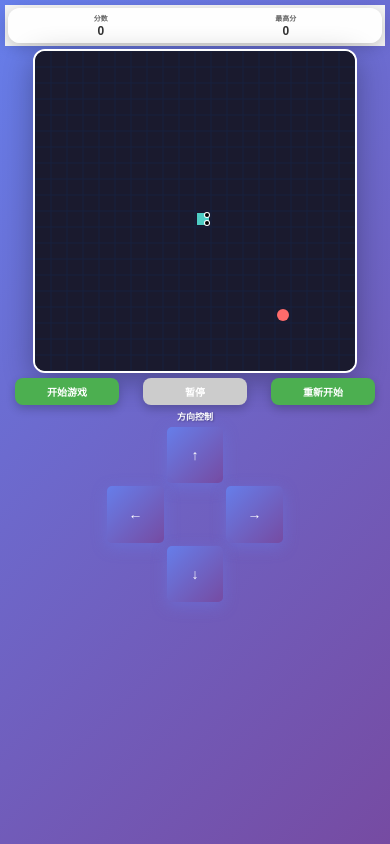
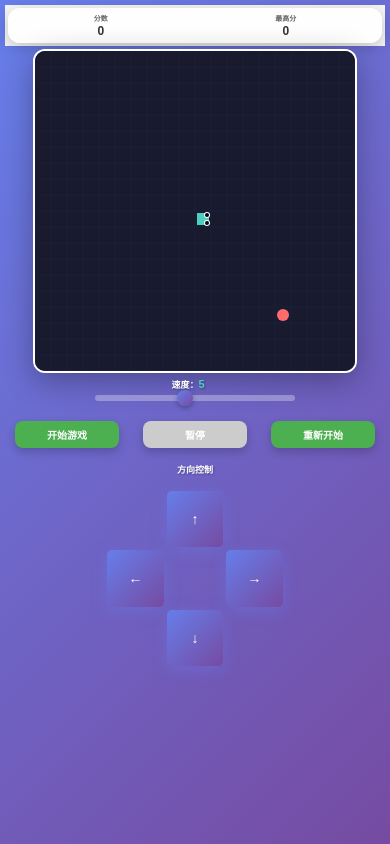
Before and after one commit to wang342623/CandyCrush, a plain HTML site: page snake/index.html in a window 390 px wide. Drawn offline with Linux system fonts and the light colour scheme.

Commit message:
Add speed control feature: implement slider for game speed adjustment, update game logic to reflect speed changes in real-time, and enhance UI with corresponding styles.

```diff
--- a/snake/game.js
+++ b/snake/game.js
@@ -8,6 +8,8 @@ const resetBtn = document.getElementById('resetBtn');
 const gameOverModal = document.getElementById('gameOverModal');
 const finalScoreElement = document.getElementById('finalScore');
 const newRecordElement = document.getElementById('newRecord');
+const speedSlider = document.getElementById('speedSlider');
+const speedValue = document.getElementById('speedValue');
 
 // 游戏配置
 const GRID_SIZE = 20;
@@ -24,6 +26,7 @@ let highScore = 0;
 let gameRunning = false;
 let gamePaused = false;
 let gameLoop = null;
+let gameSpeed = 250; // 默认速度（毫秒）
 
 // 触摸控制
 let touchStartX = 0;
@@ -269,6 +272,24 @@ function gameStep() {
     }
 }
 
+// 更新游戏速度
+function updateGameSpeed() {
+    const speedLevel = parseInt(speedSlider.value);
+    speedValue.textContent = speedLevel;
+
+    // 速度等级转换为毫秒（1-10级，对应500-100毫秒）
+    // 等级越高，速度越快（间隔越小）
+    gameSpeed = 550 - (speedLevel * 50);
+
+    // 如果游戏正在运行，需要重新设置interval
+    if (gameRunning && !gamePaused) {
+        if (gameLoop) {
+            clearInterval(gameLoop);
+        }
+        gameLoop = setInterval(gameStep, gameSpeed);
+    }
+}
+
 // 开始游戏
 function startGame() {
     if (!gameRunning) {
@@ -276,7 +297,7 @@ function startGame() {
         gamePaused = false;
         startBtn.disabled = true;
         pauseBtn.disabled = false;
-        gameLoop = setInterval(gameStep, 150);
+        updateGameSpeed(); // 使用当前速度设置
     }
 }
 
@@ -436,6 +457,9 @@ startBtn.addEventListener('click', startGame);
 pauseBtn.addEventListener('click', pauseGame);
 resetBtn.addEventListener('click', resetGame);
 
+// 速度滑块事件
+speedSlider.addEventListener('input', updateGameSpeed);
+
 // 检测移动设备
 function detectMobile() {
     const isMobile = /Android|webOS|iPhone|iPad|iPod|BlackBerry|IEMobile|Opera Mini/i.test(navigator.userAgent);
@@ -462,4 +486,5 @@ window.addEventListener('load', () => {
     loadHighScore();
     initGame();
     detectMobile();
+    updateGameSpeed(); // 初始化速度显示
 });
--- a/snake/index.html
+++ b/snake/index.html
@@ -32,6 +32,11 @@
     </div>
 
     <canvas id="gameCanvas"></canvas>
+
+    <div class="speed-control">
+        <label for="speedSlider" class="speed-label">速度：<span id="speedValue">5</span></label>
+        <input type="range" id="speedSlider" min="1" max="10" value="5" step="1">
+    </div>
 
     <div class="game-controls">
         <button id="startBtn">开始游戏</button>
--- a/snake/style.css
+++ b/snake/style.css
@@ -85,6 +85,76 @@ body {
     max-width: 100%;
     height: auto;
     flex-shrink: 0;
+}
+
+.speed-control {
+    margin-top: 15px;
+    margin-bottom: 15px;
+    display: flex;
+    flex-direction: column;
+    align-items: center;
+    gap: 8px;
+    width: 100%;
+    max-width: 600px;
+    flex-shrink: 0;
+}
+
+.speed-label {
+    color: white;
+    font-size: clamp(12px, 2vw, 14px);
+    font-weight: bold;
+    text-shadow: 1px 1px 2px rgba(0, 0, 0, 0.3);
+}
+
+#speedSlider {
+    width: 100%;
+    max-width: 300px;
+    height: 8px;
+    border-radius: 5px;
+    background: rgba(255, 255, 255, 0.3);
+    outline: none;
+    -webkit-appearance: none;
+    appearance: none;
+}
+
+#speedSlider::-webkit-slider-thumb {
+    -webkit-appearance: none;
+    appearance: none;
+    width: 20px;
+    height: 20px;
+    border-radius: 50%;
+    background: linear-gradient(135deg, #667eea 0%, #764ba2 100%);
+    cursor: pointer;
+    box-shadow: 0 2px 5px rgba(0, 0, 0, 0.3);
+    transition: all 0.2s;
+}
+
+#speedSlider::-webkit-slider-thumb:hover {
+    transform: scale(1.1);
+    box-shadow: 0 3px 8px rgba(0, 0, 0, 0.4);
+}
+
+#speedSlider::-moz-range-thumb {
+    width: 20px;
+    height: 20px;
+    border-radius: 50%;
+    background: linear-gradient(135deg, #667eea 0%, #764ba2 100%);
+    cursor: pointer;
+    border: none;
+    box-shadow: 0 2px 5px rgba(0, 0, 0, 0.3);
+    transition: all 0.2s;
+}
+
+#speedSlider::-moz-range-thumb:hover {
+    transform: scale(1.1);
+    box-shadow: 0 3px 8px rgba(0, 0, 0, 0.4);
+}
+
+#speedValue {
+    color: #4ecdc4;
+    font-size: clamp(14px, 2.5vw, 18px);
+    min-width: 20px;
+    display: inline-block;
 }
 
 .game-controls {
@@ -384,6 +454,34 @@ body {
         margin-top: 8px;
         display: none;
     }
+
+    .speed-control {
+        margin-top: 8px;
+        gap: 6px;
+    }
+
+    .speed-label {
+        font-size: clamp(10px, 2vw, 12px);
+    }
+
+    #speedSlider {
+        max-width: 250px;
+        height: 6px;
+    }
+
+    #speedSlider::-webkit-slider-thumb {
+        width: 18px;
+        height: 18px;
+    }
+
+    #speedSlider::-moz-range-thumb {
+        width: 18px;
+        height: 18px;
+    }
+
+    #speedValue {
+        font-size: clamp(12px, 2.2vw, 16px);
+    }
 }
 
 @media (max-width: 480px) {
@@ -437,14 +535,14 @@ body {
     }
 
     .mobile-controls {
-        margin-top: 5px;
+        margin-top: 15px;
         max-width: min(200px, 45vw);
         width: 100%;
     }
 
     .direction-controls-title {
         font-size: clamp(9px, 2vw, 12px);
-        margin-bottom: 4px;
+        margin-bottom: 15px;
     }
 
     .control-pad {
@@ -484,4 +582,32 @@ body {
         padding: 10px 20px;
         font-size: 14px;
     }
+
+    .speed-control {
+        margin-top: 5px;
+        gap: 4px;
+    }
+
+    .speed-label {
+        font-size: clamp(9px, 1.8vw, 11px);
+    }
+
+    #speedSlider {
+        max-width: 200px;
+        height: 6px;
+    }
+
+    #speedSlider::-webkit-slider-thumb {
+        width: 16px;
+        height: 16px;
+    }
+
+    #speedSlider::-moz-range-thumb {
+        width: 16px;
+        height: 16px;
+    }
+
+    #speedValue {
+        font-size: clamp(11px, 2vw, 14px);
+    }
 }
```
